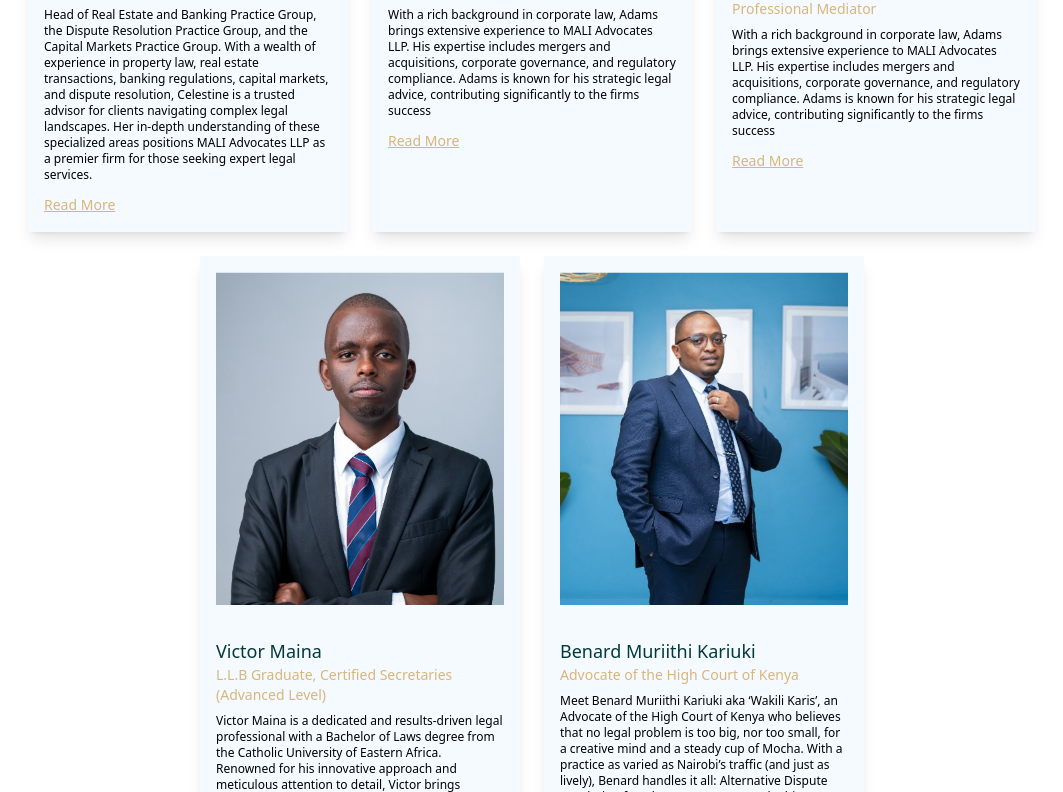
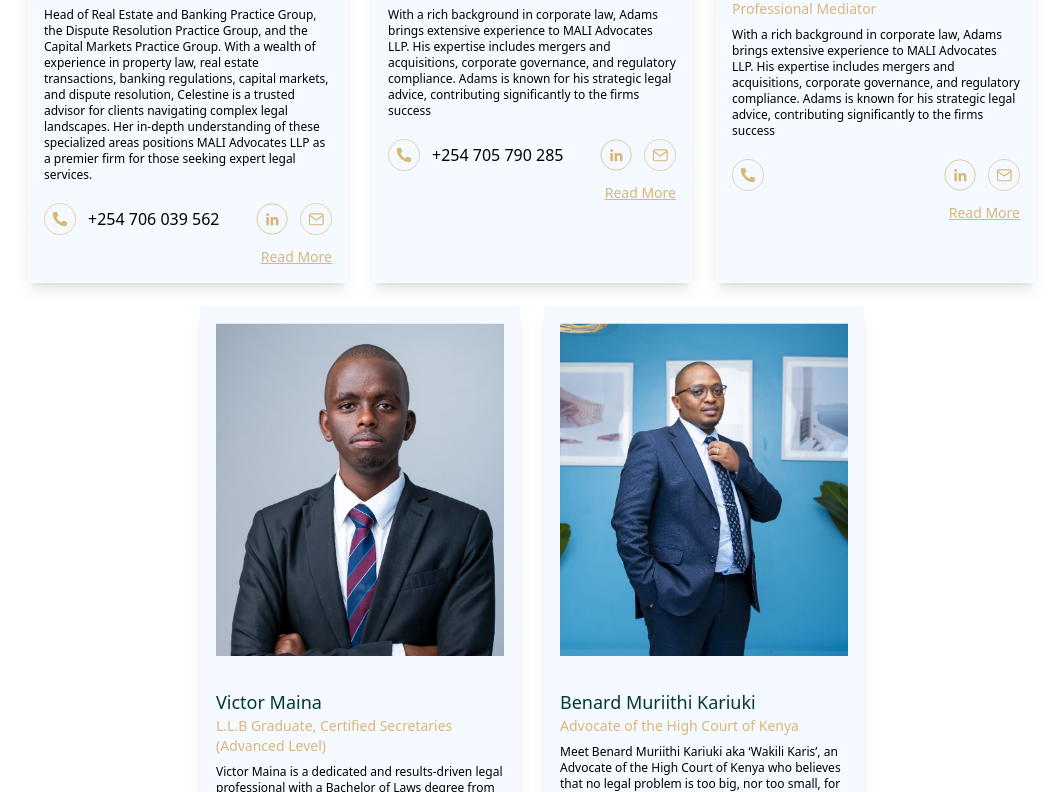
Before and after one commit to DonaldEdwin-C/Mali-advocates, a Vue app: page /attorneys in a window 1280 px wide. Shown: the part 828-1620 px from the top of the page, without its empty margins (108-1171 px from the left). Built offline with nearby package versions, Linux system fonts and the light colour scheme.

Commit message:
modified attorney page

```diff
--- a/src/views/AttorneysView.vue
+++ b/src/views/AttorneysView.vue
@@ -9,11 +9,8 @@
   </div>
 
   <div class="flex flex-wrap justify-center gap-6 p-6">
-    <div
-      v-for="member in team"
-      :key="member.name"
-    class="w-full sm:w-1/2 lg:w-1/3 max-w-[320px] shadow-lg overflow-hidden bg-[rgb(244,250,255)]"
-    >
+    <div v-for="member in team" :key="member.name"
+      class="w-full sm:w-1/2 lg:w-1/3 max-w-[320px] shadow-lg overflow-hidden bg-[rgb(244,250,255)]">
       <div class="p-4">
         <img :src="member.image" :alt="member.name" class="w-full h-[333px] object-cover" />
       </div>
@@ -22,39 +19,50 @@
         <p class="text-sm text-[#D9B679] font-normal">{{ member.title }}</p>
         <p class="text-black font-thin text-xs mt-2">{{ member.shortBio }}</p>
 
-        <button
-          @click="openModal(member)"
-          class="mt-3 text-[#D9B679] text-sm font-medium underline"
-        >
+        <div class="flex w-full space-x-3 mt-5 mb-1 justify-between">
+          <div class="flex gap-3 items-center">
+            <img class="w-8 h-8" src="/src/assets/img/phone-border.svg">
+            <p class="font-normal">{{ member.contact }}</p>
+          </div>
+          <div class="flex gap-3">
+            <a>
+              <img class="w-8 h-8" src="/src/assets/img/linkdn.svg">
+            </a>
+            <a>
+              <img class="w-8 h-8" src="/src/assets/img/email-border.svg">
+            </a>
+
+          </div>
+
+        </div>
+
+        <div class="flex justify-end mt-3">
+          <button @click="openModal(member)" class="text-[#D9B679] text-sm font-medium underline">
             Read More
           </button>
+        </div>
+
       </div>
     </div>
   </div>
 
-  <div
-
-    v-if="showModal"
-    class="fixed inset-0 flex items-center justify-center z-50 bg-black bg-opacity-60"
-  >
-    <div
-
-      v-if="activeMember"
-      class="bg-white rounded-xl shadow-lg w-full max-w-2xl max-h-[80vh] overflow-y-auto p-6 relative"
-    >
-      <button @click="closeModal" class="absolute top-3 right-3 text-gray-500 hover:text-gray-700">
+  <div v-if="showModal" class="fixed inset-0 flex items-center justify-center z-50"
+    style="background-color: rgba(0,0,0,0.6);">
+    <div v-if="activeMember"
+      class="bg-[#fff] shadow-lg w-full max-w-3xl max-h-[70vh] overflow-y-auto p-6 relative rounded">
+      <div>
+        <button @click="closeModal" class="absolute  top-3 right-3 text-gray-500 hover:text-gray-700">
           ✕
         </button>
+      </div>
 
-      <div class="space-y-4">
-        <h2 class="text-xl font-bold">{{ activeMember.name }}</h2>
-        <p class="text-sm text-gray-500">{{ activeMember.title }}</p>
-        <img
-          :src="activeMember.image"
-          :alt="activeMember.name"
-          class="w-32 h-32 rounded-full object-cover mx-auto"
-        />
-        <p class="text-gray-700 text-sm whitespace-pre-line">
+      <div class="">
+        <h2 class="text-lg font-normal">{{ activeMember.name }}
+          <span class="text-lg font-normal">{{ activeMember.description }}</span>
+        </h2>
+        <img :src="activeMember.image" :alt="activeMember.name" class="w-32 h-32 object-cover justify-end" />
+        <p class="text-sm text-[#D9B679]">{{ activeMember.title }}</p>
+        <p class="text-gray-700 text-xs whitespace-pre-line">
           {{ activeMember.fullBio }}
         </p>
       </div>
@@ -69,10 +77,11 @@ const team = [
   {
     name: 'Celestine Koile',
     title: 'Managing Partner',
+    contact: '+254 706 039 562',
+    description: 'LLB, KSL (PGDip)',
     shortBio:
       'Head of Real Estate and Banking Practice Group, the Dispute Resolution Practice Group, and the Capital Markets Practice Group. With a wealth of experience in property law, real estate transactions, banking regulations, capital markets, and dispute resolution, Celestine is a trusted advisor for clients navigating complex legal landscapes. Her in-depth understanding of these specialized areas positions MALI Advocates LLP as a premier firm for those seeking expert legal services.',
-    fullBio: `Managing Partner
-Email: ckoile@maliadvocates.com
+    fullBio: `Email: ckoile@maliadvocates.com
 INTRODUCTION
 Celestine Koile is the Managing Partner at MALI Advocates LLP, where she leads with a commitment to legal excellence and client-focused solutions. Her principal areas of practice span Dispute Resolution, Commercial Transactions, Conveyancing and Real Estate, Employment and Labour Law, Banking and Finance, FinTech, Joint Ventures, Company Law, Insolvency and Debt Restructuring, and general commercial matters.
 
@@ -109,10 +118,11 @@ Celestine's diverse skill set, coupled with her roles in corporate governance an
   {
     name: 'Adamskey Dudi',
     title: 'Partner',
+    contact: '+254 705 790 285',
+    description: 'LLB, KSL (PGDip), Professional Mediator',
     shortBio:
       'With a rich background in corporate law, Adams brings extensive experience to MALI Advocates LLP. His expertise includes mergers and acquisitions, corporate governance, and regulatory compliance. Adams is known for his strategic legal advice, contributing significantly to the firms success',
-    fullBio: `Partner
-Email: aojwang@maliadvocates.com
+    fullBio: `Email: aojwang@maliadvocates.com
 INTRODUCTION
 Adamskey s a partner at MALI Advocates LLP. Adamskey holds a Bachelor of Laws degree from the Moi University School of Law as well as a Post-Graduate Diploma from the Kenya School of Law. He is an accredited professional Mediator by Mediation Training Institute East Africa and is a member of the Law Society of Kenya. Currently Persuing Certified Secretary KASNEB.
 
@@ -132,10 +142,11 @@ Conducting local and multi-jurisdictional legal due diligence on behalf of inves
   {
     name: 'Annie Brenda Ndambuki',
     title: 'Lawyer/Trainee Advocate/Certified Professional Mediator',
+    contant: '',
+    description: 'KSL (PGDip), Lawyer/Trainee Advocate/Certified Professional Mediator',
     shortBio:
       'With a rich background in corporate law, Adams brings extensive experience to MALI Advocates LLP. His expertise includes mergers and acquisitions, corporate governance, and regulatory compliance. Adams is known for his strategic legal advice, contributing significantly to the firms success',
-    fullBio: `Lawyer/Trainee Advocate/Certified Professional Mediator
-Email:
+    fullBio: `Email:
 INTRODUCTION
 Annie is a “Jack of all trades” with the credentials and ambition to back it up. She is a trainee advocate who brings to the team a sharp legal mind, with growing expertise in commercial law, dispute resolution and corporate governance. A Certified Professional Mediator and a lover of all things analytical, Annie is also pursuing certification as a Company Secretary – because why stop at one qualification? When she is not immersed in case law or legal research, Annie swaps statutes for sneakers. She’s a fierce competitor on the basketball court and on the sports shooting arena. Whether in litigation or shooting, Annie brings precision, strategy and tenacity to every challenge she takes on.`,
     image: '/src/images/annie.png',
@@ -143,10 +154,11 @@ Annie is a “Jack of all trades” with the credentials and ambition to back it
   {
     name: 'Victor Maina',
     title: 'L.L.B Graduate, Certified Secretaries (Advanced Level)',
+    contact: '',
+    description: 'L.L.B Graduate, Certified Secretaries (Advanced Level)',
     shortBio:
       'Victor Maina is a dedicated and results-driven legal professional with a Bachelor of Laws degree from the Catholic University of Eastern Africa. Renowned for his innovative approach and meticulous attention to detail, Victor brings strategic insight, diligence, and a strong work ethic to every matter he handles',
-    fullBio: `L.L.B Graduate, Certified Secretaries (Advanced Level)
-Email:
+    fullBio: `Email:
 INTRODUCTION
 Victor Maina is a dedicated and results-driven legal professional with a Bachelor of Laws degree from the Catholic University of Eastern Africa. Renowned for his innovative approach and meticulous attention to detail, Victor brings strategic insight, diligence, and a strong work ethic to every matter he handles.
 
@@ -156,10 +168,11 @@ Victor has carved out a strong niche in tax litigation and advisory, where he wa
   {
     name: 'Benard Muriithi Kariuki',
     title: 'Advocate of the High Court of Kenya',
+    contact: '',
+    description: 'Advocate of the High Court of Kenya',
     shortBio:
       'Meet Benard Muriithi Kariuki aka ‘Wakili Karis’, an Advocate of the High Court of Kenya who believes that no legal problem is too big, nor too small, for a creative mind and a steady cup of Mocha. With a practice as varied as Nairobi’s traffic (and just as lively), Benard handles it all: Alternative Dispute Resolution for when you want to settle things amicably, Commercial and Civil Litigation for when the gloves come off, Criminal Law for those “it wasn’t me!” moments, and Data Protection for the digital age skeptics among us',
-    fullBio: `Advocate of the High Court of Kenya
-Email:
+    fullBio: `Email:
 INTRODUCTION
 Meet Benard Muriithi Kariuki aka ‘Wakili Karis’, an Advocate of the High Court of Kenya who believes that no legal problem is too big, nor too small, for a creative mind and a steady cup of Mocha. With a practice as varied as Nairobi’s traffic (and just as lively), Benard handles it all: Alternative Dispute Resolution for when you want to settle things amicably, Commercial and Civil Litigation for when the gloves come off, Criminal Law for those “it wasn’t me!” moments, and Data Protection for the digital age skeptics among us.
 
```
Lines whose indentation alone changed are shown as unchanged.
